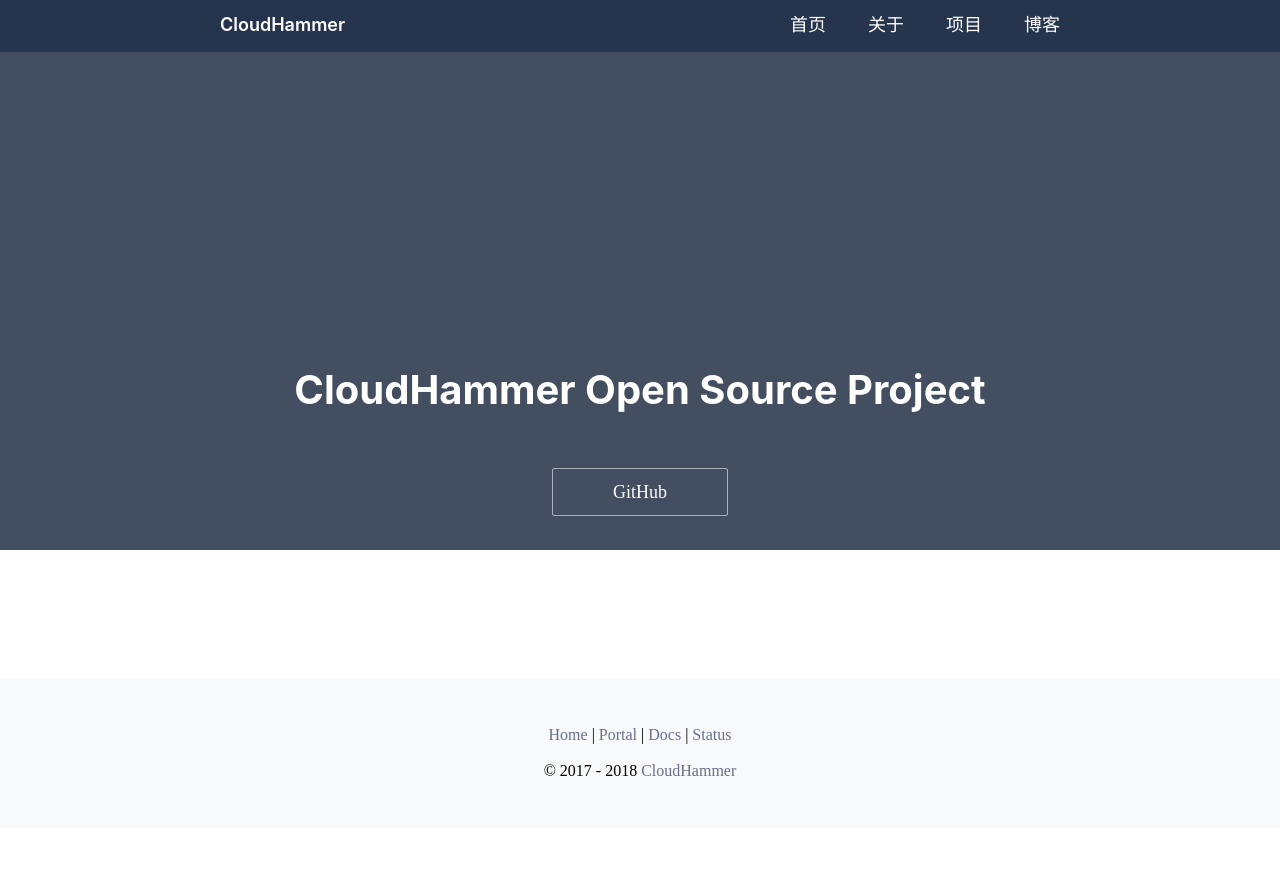
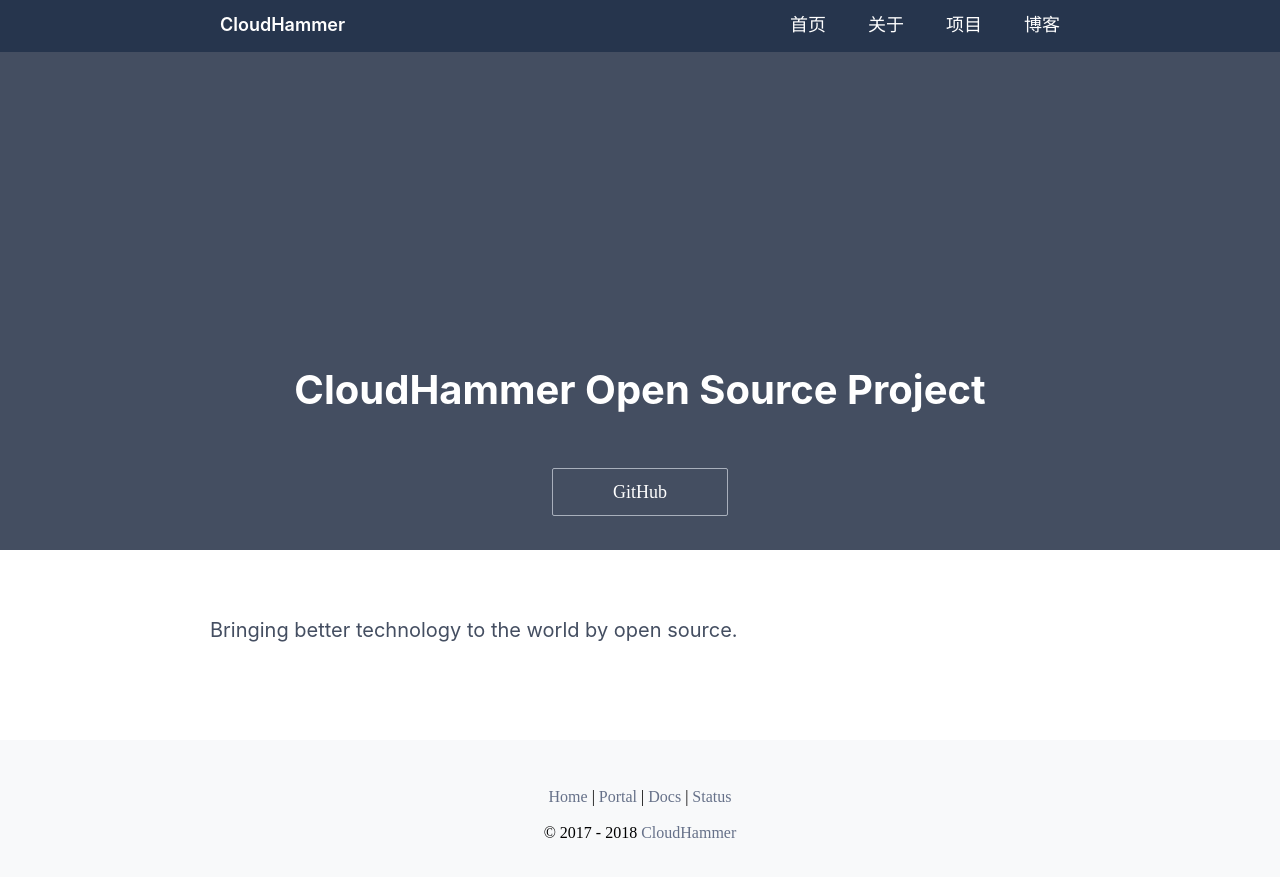
Before and after one commit to nanqinlang-fork-web-blogs/CloudHammer.github.io, a Jekyll site: the page built from index.md, in a window 1280 px wide. Shown: the top 877 px of the page. Built offline with Jekyll 4.4.1, drawn with Linux system fonts in a browser that asks for light colours.

Commit message:
Update index

```diff
--- a/_config.yml
+++ b/_config.yml
@@ -2,7 +2,7 @@ name: CloudHammer Open Source
 timezone: Asia/Shanghai
 markdown: kramdown
 highlight: null
-permalink: /:year-:month-:day.html
+permalink: /:title.html
 
 exclude:
   - README.md
--- a/_includes/head.html
+++ b/_includes/head.html
@@ -1,4 +1,14 @@
 <meta charset="utf-8">
-<meta name="viewport" content="width=device-width">
+<meta http-equiv="X-UA-Compatible" content="IE=edge">
+<meta name="description" content="CloudHammer Open Source. CloudHammer, NexT Generation of Fast Global Network.">
+<meta name="keywords" content="CloudHammer, 开源, 代码共享, Open Source, 流量中继, 互联网, Relay">
+<meta name="viewport" content="width=device-width, initial-scale=1.0, minimum-scale=1.0">
+<link rel="shortcut icon" href="https://cdn.cloudhammer.net/site/favicon.ico" type="image/x-icon">
+<link rel="icon" href="https://cdn.cloudhammer.net/site/favicon.ico" type="image/x-icon">
+<title>Documents | CloudHammer</title>
+<meta property="og:url" content="https://opensource.overwall.org">
+<meta property="og:type" content="website">
+<meta property="og:title" content="CloudHammer Open Source">
+<meta property="og:description" content="CloudHammer Open Source. CloudHammer, NexT Generation of Fast Global Network.">
 <link rel="stylesheet" href="/css/yue.css">
 <link rel="stylesheet" href="/css/main.css">
--- a/_layouts/default.html
+++ b/_layouts/default.html
@@ -1,11 +1,13 @@
 <!DOCTYPE html>
 <html lang="zh">
+
 <head>
   <title>{{ page.title }}</title>
   {% include head.html %}
 </head>
+
 <body>
-  {{ content }}
-  {% include footer.html %}
+  {{ content }} {% include footer.html %}
 </body>
+
 </html>
--- /dev/null
+++ b/_layouts/home.html
@@ -0,0 +1,33 @@
+<!DOCTYPE html>
+<html lang="zh">
+
+<head>
+    <title>{{ page.title }} | {{ site.name }}</title>
+    {% include head.html %}
+</head>
+
+<body>
+    <header class="header header-home" role="banner">
+        {% include header.html %}
+        <div class="header-content">
+            <div class="container yue">
+                <h1>CloudHammer Open Source Project</h1>
+            </div>
+            <div class="container">
+                <br>
+                <a class="button" href="https://github.com/CloudHammer">GitHub</a>
+                <br>
+                <br>
+            </div>
+        </div>
+    </header>
+    <div class="content" role="main">
+        <div class="container yue">
+            {{ content }}
+        </div>
+    </div>
+
+    {% include footer.html %}
+</body>
+
+</html>
--- a/_layouts/post.html
+++ b/_layouts/post.html
@@ -1,11 +1,13 @@
 <!DOCTYPE html>
 <html lang="zh">
+
 <head>
   <title>{{ page.title }} | {{ site.name }}</title>
   {% include head.html %}
 </head>
+
 <body>
-  <header class="header" role="banner"{% if page.cover %} style="background-image:url({{ page.cover }})"{% endif %}>
+  <header class="header" role="banner" {% if page.cover %} style="background-image:url({{ page.cover }})" {% endif %}>
     {% include header.html %}
     <div class="header-content">
       <div class="container yue">
@@ -20,4 +22,5 @@
   </div>
   {% include footer.html %}
 </body>
+
 </html>
--- a/index.html
+++ /dev/null
@@ -1,24 +0,0 @@
----
-layout: default
-title: CloudHammer Open Source
----
-
-<header class="header header-home" role="banner">
-  {% include header.html %}
-  <div class="header-content">
-    <div class="container yue">
-      <h1>CloudHammer Open Source Project</h1>
-    </div>
-    <div class="container">
-      <br>
-      <a class="button" href="https://github.com/CloudHammer">GitHub</a>
-      <br>
-      <br>
-    </div>
-  </div>
-</header>
-<div class="content" role="main">
-  <div class="container yue">
-    {{ content }}
-  </div>
-</div>
--- /dev/null
+++ b/index.md
@@ -0,0 +1,7 @@
+---
+layout: home
+title: CloudHammer Open Source
+permalink: /index.html
+---
+
+Bringing better technology to the world by open source.
```
